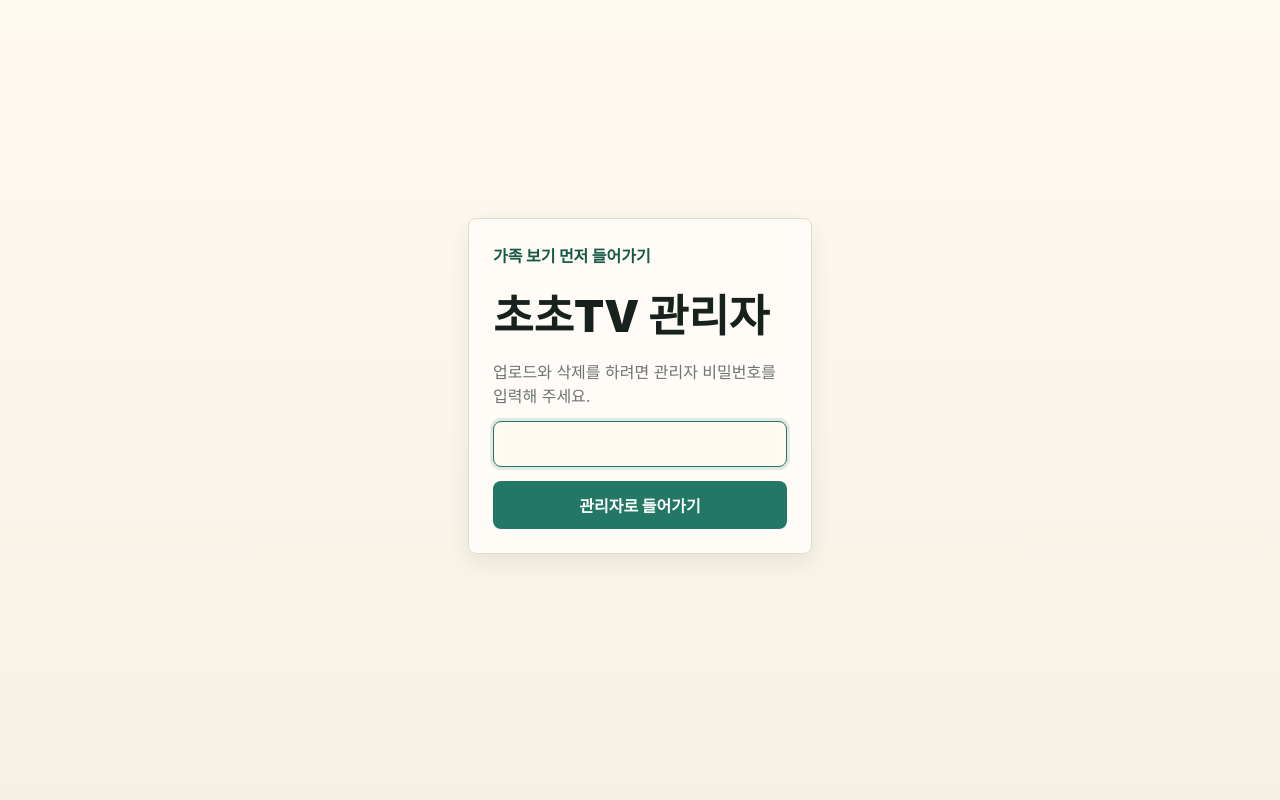
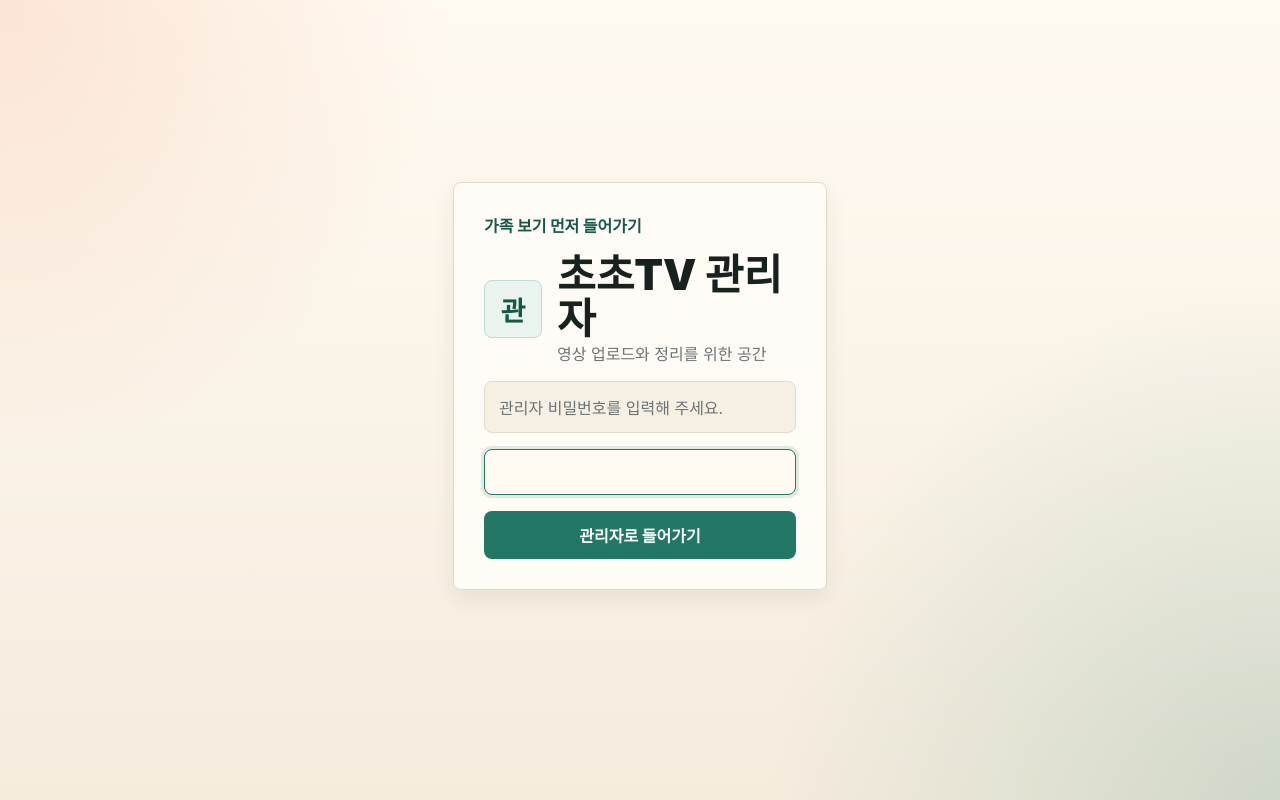
Before and after one commit to donaldblackdog-art/family-youtube, a website: page public/admin.html in a window 1280 px wide. Drawn offline with Linux system fonts and the light colour scheme.

Commit message:
Polish login screens

```diff
--- a/public/admin.html
+++ b/public/admin.html
@@ -9,9 +9,15 @@
   <body class="login-page">
     <main class="login-shell">
       <form class="login-form" action="/api/admin-login" method="post">
-        <a class="text-link" href="/login">가족 보기 먼저 들어가기</a>
-        <h1>초초TV 관리자</h1>
-        <p>업로드와 삭제를 하려면 관리자 비밀번호를 입력해 주세요.</p>
+        <a class="text-link back-link" href="/login">가족 보기 먼저 들어가기</a>
+        <div class="login-brand">
+          <span class="login-mark admin-mark">관</span>
+          <div>
+            <h1>초초TV 관리자</h1>
+            <p>영상 업로드와 정리를 위한 공간</p>
+          </div>
+        </div>
+        <p class="login-help">관리자 비밀번호를 입력해 주세요.</p>
         <input name="password" type="password" autocomplete="current-password" autofocus>
         <button type="submit">관리자로 들어가기</button>
         <p class="error" id="error">관리자 비밀번호가 맞지 않습니다.</p>
--- a/public/styles.css
+++ b/public/styles.css
@@ -360,21 +360,64 @@ textarea {
   display: grid;
   place-items: center;
   padding: 24px;
+  background:
+    radial-gradient(circle at top left, rgba(239, 143, 107, 0.2), transparent 30%),
+    radial-gradient(circle at bottom right, rgba(34, 120, 100, 0.18), transparent 34%),
+    linear-gradient(180deg, #fffaf1, #f5ecde);
 }
 
 .login-shell {
-  width: min(100%, 440px);
+  width: min(100%, 470px);
 }
 
 .login-form {
   display: grid;
-  gap: 14px;
+  gap: 16px;
+  padding: 30px;
 }
 
 .login-form h1 {
   color: #17211d;
-  font-size: 44px;
+  font-size: 42px;
   font-weight: 900;
+  line-height: 1.05;
+}
+
+.login-brand {
+  align-items: center;
+  display: flex;
+  gap: 15px;
+}
+
+.login-mark {
+  align-items: center;
+  background: var(--warm-soft);
+  border: 1px solid #f4c8b3;
+  border-radius: 8px;
+  color: #a55338;
+  display: grid;
+  flex: 0 0 58px;
+  font-size: 27px;
+  font-weight: 900;
+  height: 58px;
+  place-items: center;
+}
+
+.admin-mark {
+  background: #e9f4ef;
+  border-color: #bddbd0;
+  color: var(--accent-dark);
+}
+
+.login-help {
+  background: #f6efe3;
+  border: 1px solid var(--line);
+  border-radius: 8px;
+  padding: 13px 14px;
+}
+
+.back-link {
+  justify-self: start;
 }
 
 .secondary-login {
@@ -417,4 +460,17 @@ textarea {
   .upload-button {
     padding: 10px 12px;
   }
+
+  .login-form {
+    padding: 24px;
+  }
+
+  .login-form h1 {
+    font-size: 34px;
+  }
+
+  .login-mark {
+    flex-basis: 50px;
+    height: 50px;
+  }
 }
```
Also changed, not shown: public/login.html (+8 -2 lines).
